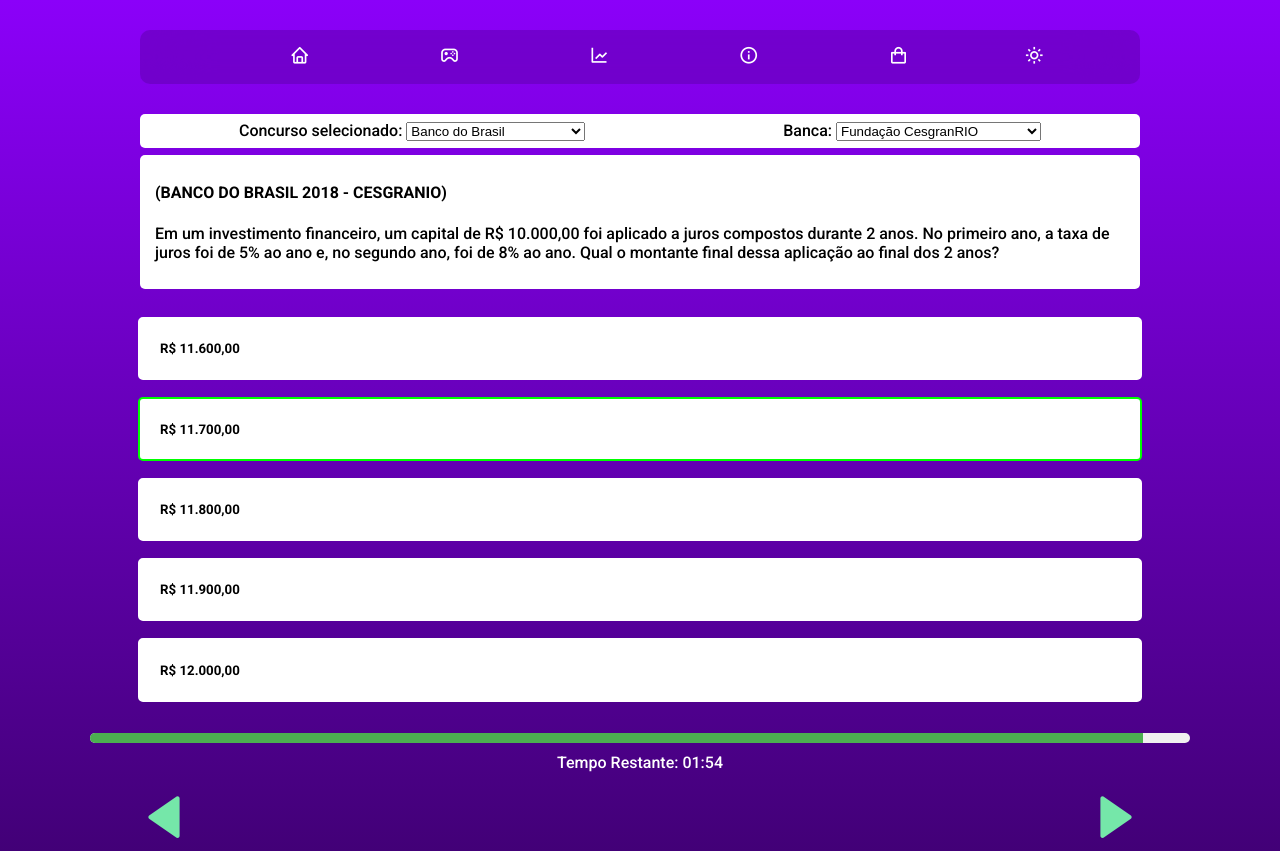
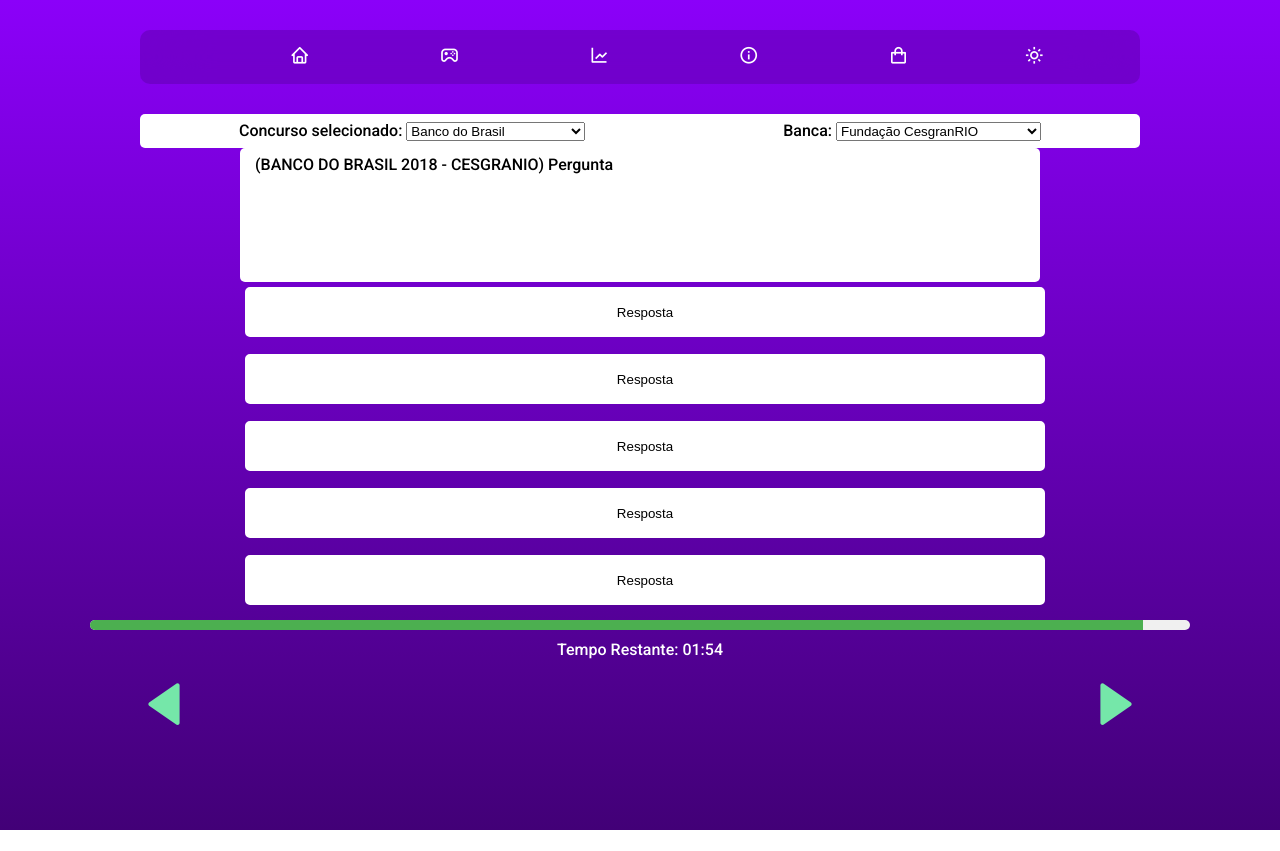
Before and after one commit to zainabdamani/concursados, a website built with Vite: page index.html in a window 1280 px wide. After the commit the page ends 830 px from the top, so only its background shows below. Built offline with nearby package versions, Linux system fonts and the light colour scheme; files whose address does not match are found by name.

Commit message:
organizacao de divs + criacao de novos elementos

```diff
--- a/index.html
+++ b/index.html
@@ -14,6 +14,7 @@
     <link href='https://unpkg.com/boxicons@2.1.4/css/boxicons.min.css' rel='stylesheet'>
     <link href="https://cdn.jsdelivr.net/boxicons/2.1.4/css/boxicons.min.css" rel="stylesheet">
     <link rel="stylesheet" href="src/css/style.css">
+    <script src="./src/js/quiz.js"></script>
 </head>
 
 <body>
@@ -69,46 +70,21 @@
                 </select>
             </div>
         </div>
-        <form>
-            <div class="questionBox">
-                <h4>
-                    (BANCO DO BRASIL 2018 - CESGRANIO)
-                </h4>
-                <p>
-                    Em um investimento financeiro, um capital de R$ 10.000,00 foi aplicado a juros compostos durante 2
-                    anos. No primeiro ano, a taxa de juros foi de 5% ao ano e, no segundo ano, foi de 8% ao ano. Qual o
-                    montante final dessa aplicação ao final dos 2 anos?
-                </p>
+        <div class="container-quiz">
+            <div class="question-container">
+                <span class="concurso-selecionado">(BANCO DO BRASIL 2018 - CESGRANIO)</span >
+                <span class="question">Pergunta</span >
             </div>
-        </form>
-        <ul class="answers">
-            <li class="answerbox">
-                <h5>
-                    R$ 11.600,00
-                </h5>
-            </li>
-            <li class="answerbox">
-                <h5>
-                    R$ 11.700,00
-                </h5>
-            </li>
-            <li class="answerbox">
-                <h5>
-                    R$ 11.800,00
-                </h5>
-            </li>
-            <li class="answerbox">
-                <h5>
-                    R$ 11.900,00
-                </h5>
-            </li>
-            <li class="answerbox">
-                <h5>
-                    R$ 12.000,00
-                </h5>
-            </li>
-        </ul>
-        <div class="container">
+            <div class="answer-container">
+              <button class="answer button">Resposta</button>
+              <button class="answer button">Resposta</button>
+              <button class="answer button">Resposta</button>
+              <button class="answer button">Resposta</button>
+              <button class="answer button">Resposta</button>
+            </div>
+        </div >
+
+        <div class="container-progress-bar">
             <div class="progress-bar">
                 <div class="progress"></div>
             </div>
--- a/src/css/style.css
+++ b/src/css/style.css
@@ -1,3 +1,5 @@
+
+
 body {
   font-family: "Roboto", sans-serif;
   font-weight: 500;
@@ -8,7 +10,10 @@ body {
   min-height: 100vh;
   background: linear-gradient(to bottom, #8B00F9, #420077);
 }
+.container-quiz{
+width: 100vh;
 
+}
 header {
   position: sticky;
   left: 0;
@@ -98,7 +103,7 @@ form {
   padding: 7px 0px;
 }
 
-.questionBox {
+.question-container {
   resize: none;
   width: calc(100% - 30px);
   height: 120px;
@@ -112,7 +117,7 @@ form {
   padding: 7px 15px;
 }
 
-.answers {
+.answer-container {
   width: 100%;
   height: fit-content;
   display: flex;
@@ -129,7 +134,7 @@ form {
   row-gap: 7px;
 }
 
-.answerbox {
+.answer {
   background-color: white;
   width: 100%;
   border-radius: 5px;
@@ -191,7 +196,7 @@ form {
   margin-right: 10px;
 }
 
-.container {
+.container-progress-bar {
   display: flex;
   flex-direction: column;
   text-align: center;
--- /dev/null
+++ b/src/js/quiz.js
@@ -0,0 +1,48 @@
+
+
+
+
+
+
+
+
+
+
+
+
+
+
+
+const questions = [
+    {
+    question:"Em um investimento financeiro, um capital de R$ 10.000,00 foi aplicado a juros compostos durante 2 anos. No primeiro ano, a taxa de juros foi de 5% ao ano e, no segundo ano, foi de 8% ao ano. Qual o montante final dessa aplicação ao final dos 2 anos?",
+    answers:[
+        { text: "R$ 11.600,00", correct: false},
+        { text: "R$ 11.700,00", correct: true},
+        { text: "R$ 11.800,00", correct: false},
+        { text: "R$ 11.900,00", correct: false},
+        { text: "R$ 12.000,00", correct: false},
+    ]
+},
+
+{
+    question:"Ao demonstrar os benefícios emocionais advindos dos investimentos financeiros, o atendente deve realçar a capacidade dos produtos bancários em proporcionar",
+    answers:[
+        { text: "ampla gama de serviços de cobrança", correct: false},
+        { text: "igualdade de competição com a concorrência", correct: false},
+        { text: "necessidades semelhantes entre eles", correct: true},
+        { text: "mais capacidade de poupança em longo prazo", correct: false},
+        { text: "maior estabilidade e segurança no futuro", correct: false},
+    ]
+},
+{
+    question:"O agente comercial pode e deve, por meios próprios, medir a qualidade da prestação dos serviços bancários, ao",
+    answers:[
+        { text: "analisar as necessidades e os desejos dos seus clientes.", correct: false},
+        { text: "investigar os meios pelos quais seus clientes acessam as contas", correct: false},
+        { text: "pesquisar os principais concorrentes de sua agência", correct: false},
+        { text: "questionar os clientes sobre a satisfação com seu atendimento", correct: false},
+        { text: "ressaltar as características principais dos produtos oferecidos", correct: true},
+    ]
+}
+];
```
Also changed, not shown: home.html (+1 -1 lines).
